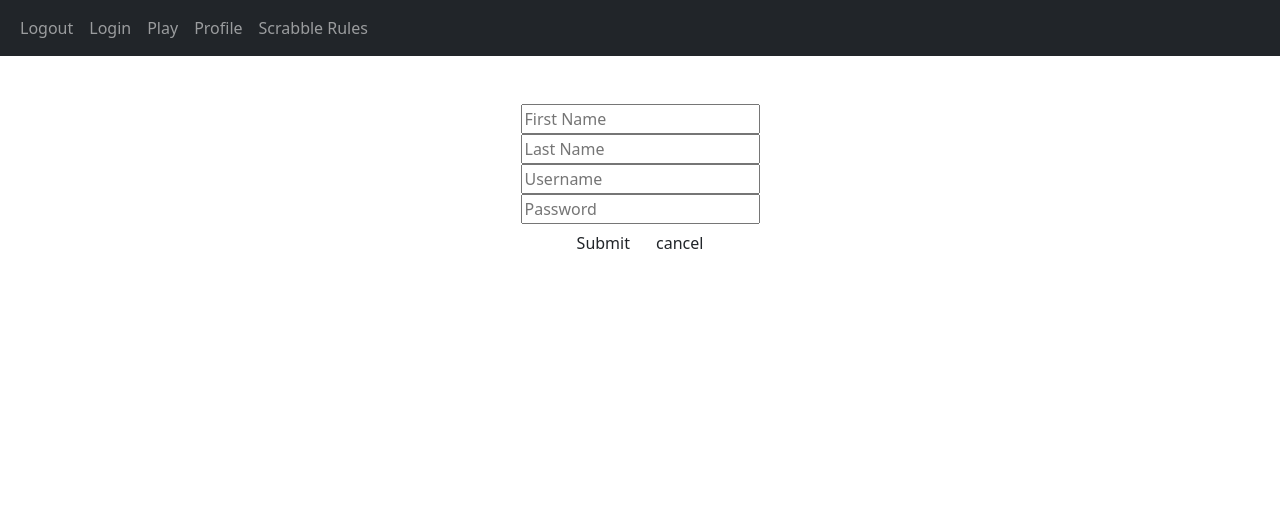
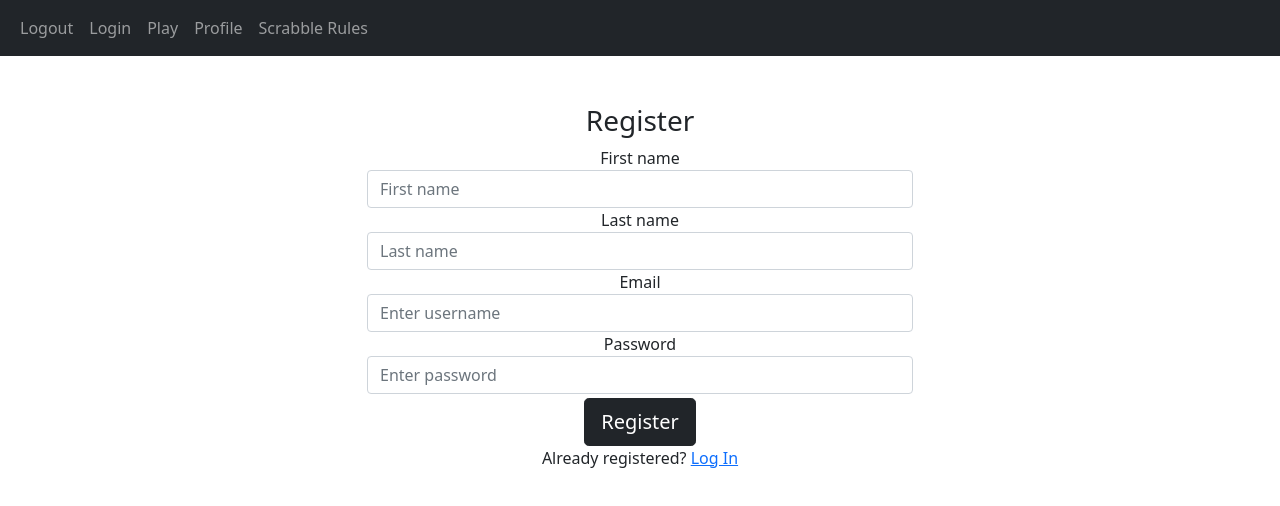
Before and after one commit to 210614-JavaFS/ProjectTwoAlchemy, a React (Create React App) app in the folder project-two-front/: page /register in a window 1280 px wide. Shown: the top 506 px of the page. Built offline with nearby package versions, Linux system fonts and the light colour scheme.

Commit message:
register style

```diff
--- a/project-two-front/package.json
+++ b/project-two-front/package.json
@@ -12,6 +12,7 @@
     "@types/react-dom": "^17.0.9",
     "axios": "^0.21.1",
     "bootstrap": "^5.1.0",
+    "mdbreact": "^5.1.0",
     "react": "^17.0.2",
     "react-bootstrap": "^1.6.1",
     "react-dom": "^17.0.2",
--- a/project-two-front/src/Component/register.tsx
+++ b/project-two-front/src/Component/register.tsx
@@ -1,4 +1,5 @@
 import React from "react";
+import { Link } from "react-router-dom";
 import { User } from "../models/user";
 import { apiAddUser } from "../models/UserApi";
 import { fullUser } from '../utils/types';
@@ -30,27 +31,34 @@ function back(){
 
     return(
       <div className="container pt-5" >
-        <div className="row">
-         <form className="col s6" >
-             <div className="input-field col s6">
-                 <input  id="first_name" type="text" placeholder="First Name" className="validate"/>
-             </div>
-            <div className="input-field col s6">
-               <input id="last_name" type="text" placeholder="Last Name" className="validate"/>
-            </div>
-            <div className="row">
-              <div className="input-field col s6">
-                <input id="username" type="text" placeholder="Username" className="validate"/>
-              </div>
-            </div>
-            <div className="row">
-              <div className="input-field col s6">
-                <input id="password" type="password" placeholder="Password" className="validate"/>
-              </div>
-            </div>
-            <button onClick={() => { sendInfo() }} className="btn" type="button">Submit</button>
-            <button  className="btn" type="submit" >cancel</button>
-        </form>
+        <div className="row justify-content-center">
+        <form className="col-lg-6">
+          <h3>Register</h3>
+          <div className="form-group">
+              <label>First name</label>
+              <input type="text" className="form-control" placeholder="First name" id="first_name" />
+          </div>
+
+          <div className="form-group">
+              <label>Last name</label>
+              <input type="text" className="form-control" placeholder="Last name" id="last_name"/>
+          </div>
+
+          <div className="form-group">
+              <label>Email</label>
+              <input type="text" className="form-control" placeholder="Enter username" id="username"/>
+          </div>
+
+          <div className="form-group">
+              <label>Password</label>
+              <input type="password" className="form-control" placeholder="Enter password" id="password"/>
+          </div>
+
+          <button type="button" className="btn btn-dark btn-lg btn-block mt-1" onClick={() => { sendInfo() }}>Register</button>
+          <p className="forgot-password text-right">
+              Already registered? <Link to="/">Log In</Link>
+          </p>
+      </form>
         </div>
         </div>
     )
```
Also changed, not shown: 1 other file (tests, documents, lock files or other folders).
